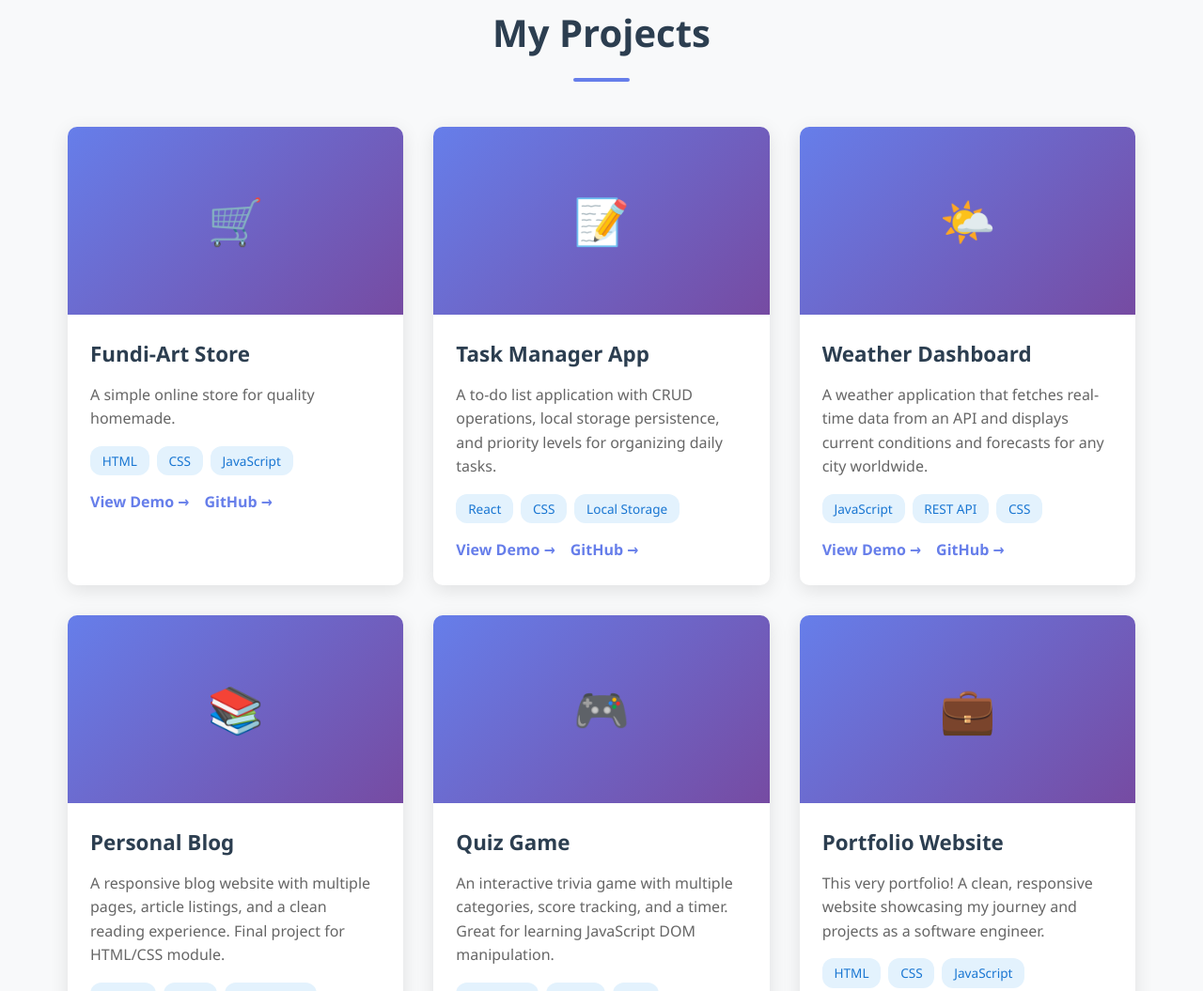
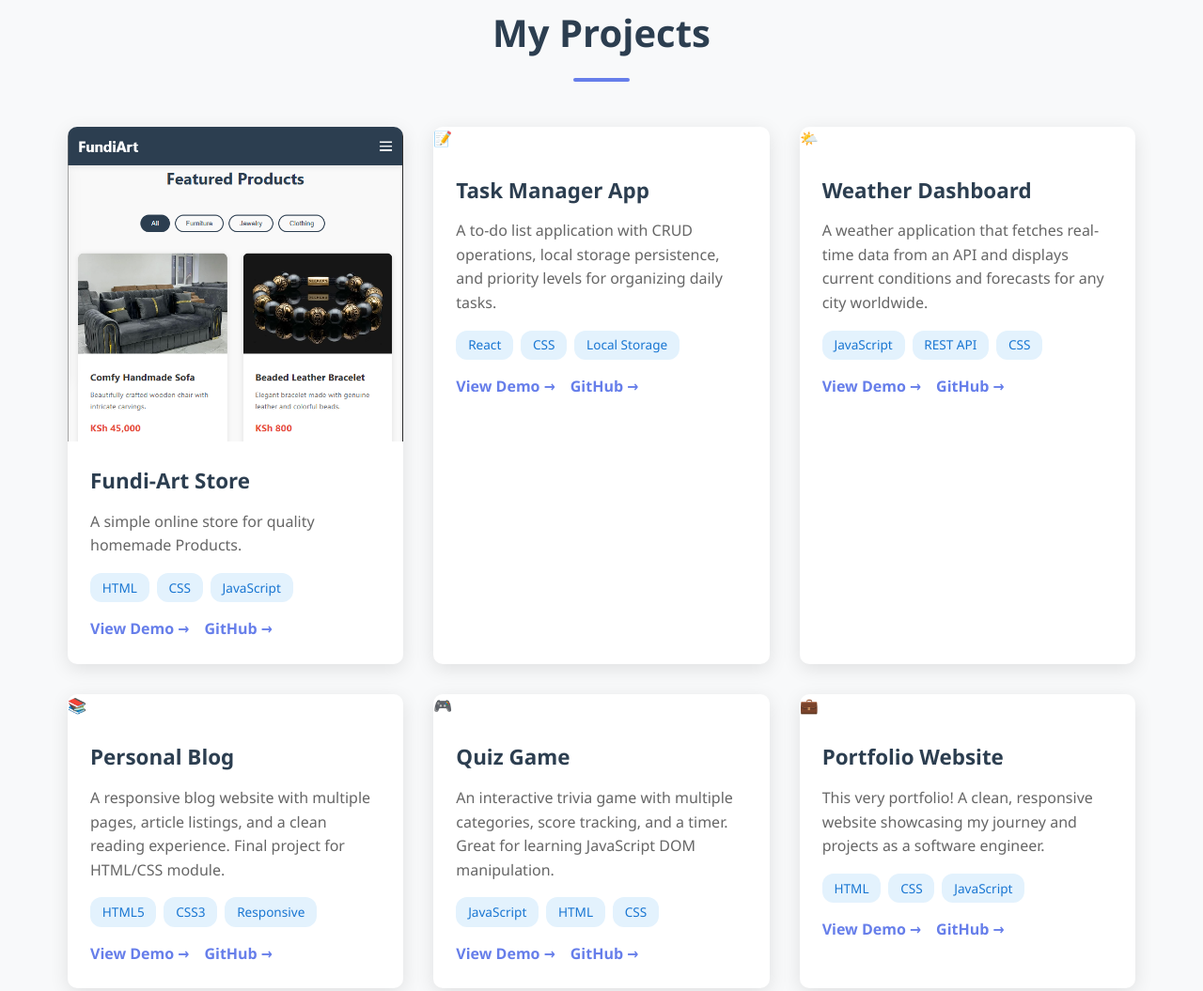
Before and after one commit to Aljawaab/intern_portfolio, a plain HTML site: page index.html in a window 1280 px wide. Shown: the part 1277-2332 px from the top of the page at 94% size. Drawn offline with Linux system fonts and the light colour scheme.

Commit message:
add prjs images

```diff
--- a/index.html
+++ b/index.html
@@ -3,7 +3,7 @@
 <head>
     <meta charset="UTF-8">
     <meta name="viewport" content="width=device-width, initial-scale=1.0">
-    <title>John Doe - Software Engineer</title>
+    <title>AbdulAljawaab</title>
     <style>
         * {
             margin: 0;
@@ -222,15 +222,11 @@
             box-shadow: 0 10px 30px rgba(0,0,0,0.15);
         }
 
-        .project-image {
+        .project-image img {
             width: 100%;
-            height: 200px;
-            background: linear-gradient(135deg, #667eea 0%, #764ba2 100%);
-            display: flex;
-            align-items: center;
-            justify-content: center;
-            font-size: 3rem;
-            color: white;
+            height: 100%;
+            object-fit: cover;
+            display: block;
         }
 
         .project-content {
@@ -447,18 +443,20 @@
             <div class="projects-grid">
                 <!-- Project 1 -->
                 <div class="project-card">
-                    <div class="project-image">🛒</div>
+                    <div class="project-image">
+                        <img src="./images/fundiart.png" alt="Fundi-Art Store Screenshot">
+                    </div>
                     <div class="project-content">
                         <h3>Fundi-Art Store</h3>
-                        <p>A simple online store for quality homemade.</p>
+                        <p>A simple online store for quality homemade Products.</p>
                         <div class="project-tech">
                             <span class="tech-badge">HTML</span>
                             <span class="tech-badge">CSS</span>
                             <span class="tech-badge">JavaScript</span>
                         </div>
                         <div class="project-links">
-                            <a href="#" class="project-link">View Demo →</a>
-                            <a href="#" class="project-link">GitHub →</a>
+                            <a href="https://fundi-website.vercel.app" class="project-link">View Demo →</a>
+                            <a href="https://github.com/Aljawaab/fundi_website.git" class="project-link">GitHub →</a>
                         </div>
                     </div>
                 </div>
```
Also changed, not shown: images/fundiart.png (added).
